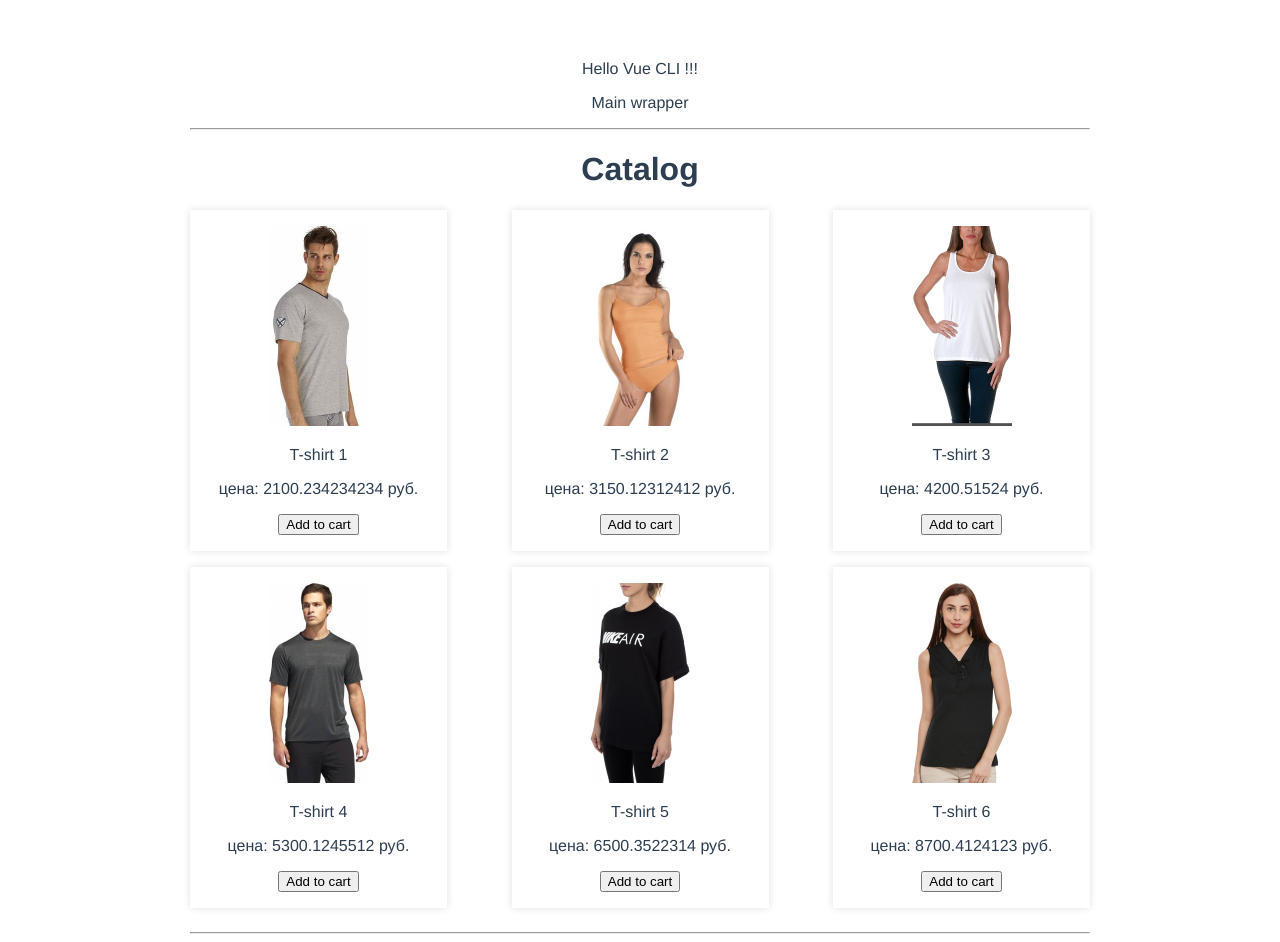
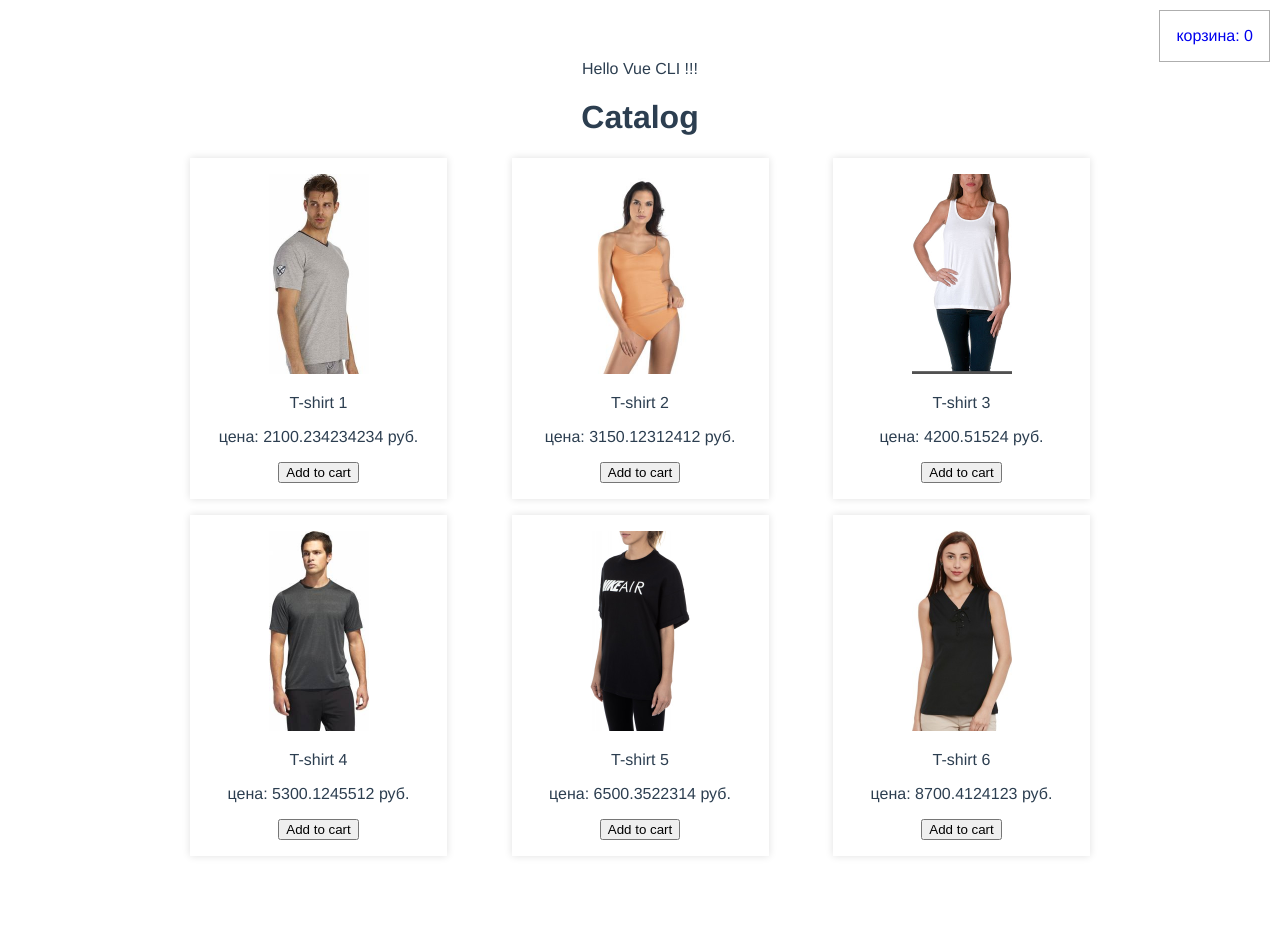
Before and after one commit to IharDubadzelau/vuejs-online-shop, a Vue app: page / in a window 1280 px wide. After the commit the page ends 880 px from the top, so only its background shows below. Built offline with nearby package versions, Linux system fonts and the light colour scheme; data requests are answered from the project's data file.

Commit message:
2. Adding routing in the project. routing moving a bucket to a separate routes

```diff
--- a/package.json
+++ b/package.json
@@ -11,6 +11,7 @@
     "axios": "^0.19.2",
     "core-js": "^3.6.4",
     "vue": "^2.6.11",
+    "vue-router": "^3.1.6",
     "vuex": "^3.3.0"
   },
   "devDependencies": {
--- a/src/components/v-cart.vue
+++ b/src/components/v-cart.vue
@@ -1,6 +1,10 @@
 <template>
     <div class="v-cart">
-        <h1>cart</h1>
+        <router-link :to="{name: 'catalog'}">
+            <div class="v-cart__link_to_cart"> обратно </div>
+        </router-link>
+        <h1>Корзина</h1>
+        <p v-if="!cart_data.length">В корзине нет товаров...</p>
         <v-cart-item
             v-for="(item, index) in cart_data"
             :key="item.article"
@@ -41,6 +45,14 @@ export default {
 }
 </script>
 
-<style>
-
+<style lang="scss">
+    .v-cart {
+        &__link_to_cart {
+            position: absolute;
+            top: 10px;
+            right: 10px;
+            padding: $padding*2;
+            border: solid 1px #aeaeae;
+        }
+    }
 </style>
--- a/src/components/v-catalog.vue
+++ b/src/components/v-catalog.vue
@@ -1,5 +1,11 @@
 <template>
     <div class="v-catalog">
+        <router-link :to="{name: 'cart', params: {cart_data: CART}}">
+            <div class="v-catalog__link_to_cart">
+                корзина: {{CART.length}}
+            </div>
+        </router-link>
+
         <h1>Catalog</h1>
 
         <div class="v-catalog__list">
@@ -31,7 +37,8 @@ export default {
     },
     computed:{
         ...mapGetters([
-            'PRODUCTS'
+            'PRODUCTS',
+            'CART'
         ])
     },
     methods: {
@@ -63,5 +70,13 @@ export default {
             justify-content: space-between;
             align-items: center;
         }
+        &__link_to_cart {
+            position: absolute;
+            top: 10px;
+            right: 10px;
+            padding: $padding*2;
+            border: solid 1px #aeaeae;
+
+        }
     }
 </style>
--- a/src/components/v-main-wrapper.vue
+++ b/src/components/v-main-wrapper.vue
@@ -1,45 +1,25 @@
 <template>
     <div class="v-main-wrapper">
-        <p>{{title}}</p>
-
-        <hr>
-        <v-catalog />
-        <hr>
-        <v-cart
-                v-if="CART.length"
-                :cart_data="CART"
-        />
+        <keep-alive>
+            <router-view> </router-view>
+        </keep-alive>
     </div>
 </template>
 
 <script>
-import vCatalog from './v-catalog';
-import vCart from './v-cart';
-import {mapGetters} from 'vuex'
-
 export default {
     //Имя компонента - обязательный параметр
     name: "v-main-wrapper",
     //Дети этого компонента
-    components: {
-        vCatalog,
-        vCart
-    },
+    components: {},
     //то что прилетает из родителя
-    props: {
-    },
+    props: {},
     //возращаемые данные этого компонента - персональные данные
     data() {
-        return{
-            title: 'Main wrapper'
-        }
+        return {}
     },
     //вычислительные св-ва компонента
-    computed: {
-        ...mapGetters([
-            'CART'
-        ])
-    },
+    computed: {},
     //здесь отлавдиваются действия пользователя
     //различные клики, показы модальных окон, скрытие показ элементов, анимации и т.д.
     methods: {},
@@ -47,9 +27,7 @@ export default {
     watch: {},
 //--- хуки жизненого цикла ---
     //отрабатывает когда компонент полностью загрузится - один из основных
-    mounted() {
-        console.log('I: hook - mounted');
-    }
+    mounted() {}
 }
 </script>
 
--- a/src/main.js
+++ b/src/main.js
@@ -1,12 +1,14 @@
 import Vue from 'vue'
 import App from './App.vue'
 import store from "./vuex/store";
+import router from "./router/router";
 import './assets/styles/styles.scss'
 
 Vue.config.productionTip = false;
 
 new Vue({
   render:
-          h => h(App),
-          store
+    h => h(App),
+    store,
+    router
 }).$mount('#app');
--- /dev/null
+++ b/src/router/router.js
@@ -0,0 +1,26 @@
+import Vue from 'vue';
+import Router from 'vue-router';
+
+import vCatalog from '../components/v-catalog'
+import vCart from '../components/v-cart'
+
+Vue.use(Router);
+
+let router = new Router({
+    routes: [
+        {
+            path: '/',
+            name: 'catalog',
+            component: vCatalog
+        },
+        {
+            path: '/cart',
+            name: 'cart',
+            component: vCart,
+            props: true
+        }
+
+    ]
+});
+
+export default router;
```
Also changed, not shown: 2 other files (tests, documents, lock files or other folders).
